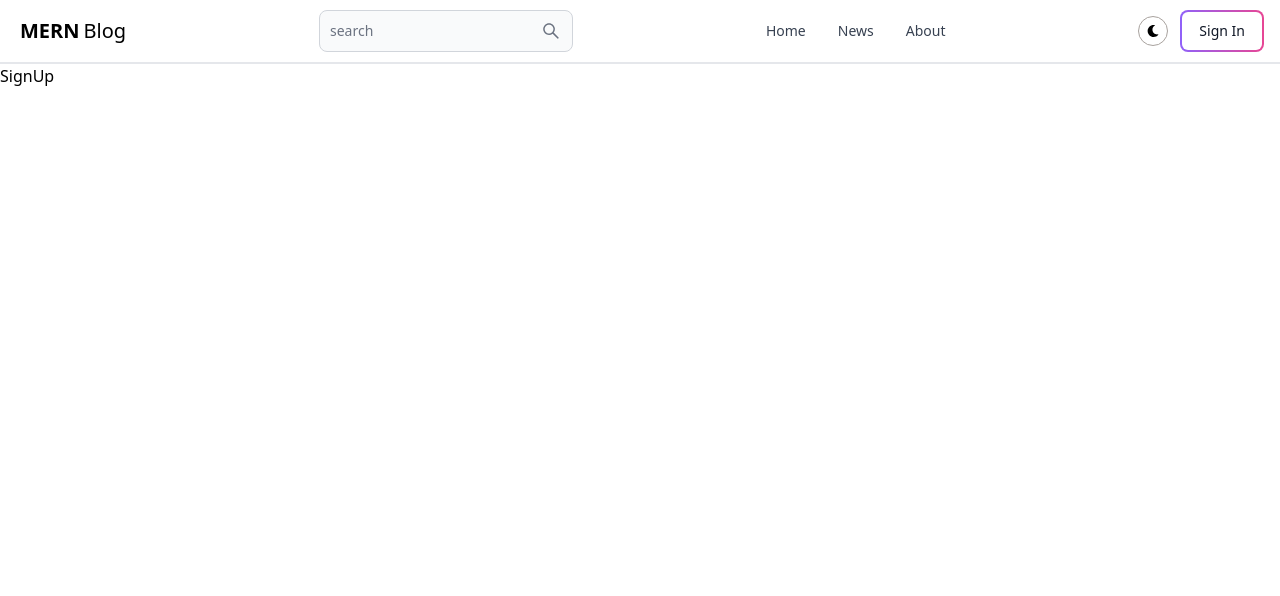
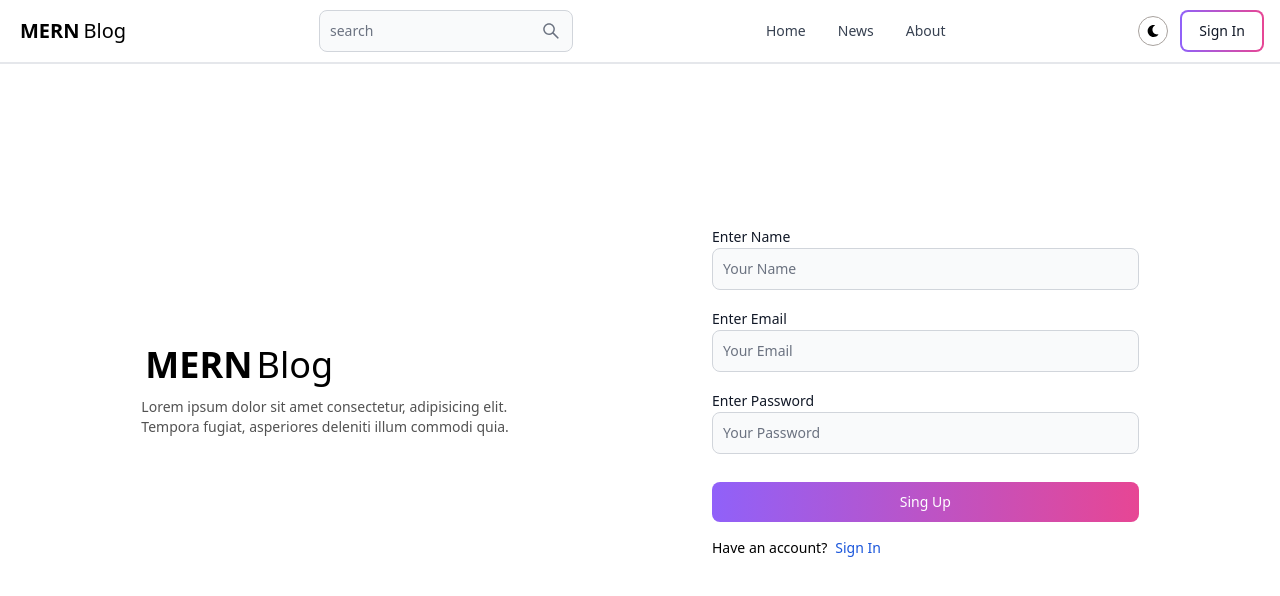
Before and after one commit to wynehtetaung/MERN-Blog-Project, a React (Vite) app in the folder client/: page /signUp in a window 1280 px wide. Shown: the top 596 px of the page. Built offline with nearby package versions, Linux system fonts and the light colour scheme.

Commit message:
[create] signup page ui

```diff
--- a/client/src/components/Header.jsx
+++ b/client/src/components/Header.jsx
@@ -5,7 +5,7 @@ import { FaMoon } from "react-icons/fa";
 export default function Header() {
   const path = useLocation().pathname;
   return (
-    <Navbar className="border-b-2">
+    <Navbar className="border-b-2 ">
       <Link
         to={`/`}
         className="self-center whitespace-nowrap text-sm sm:text-xl font-normal dark:text-white"
@@ -30,7 +30,7 @@ export default function Header() {
           <FaMoon />
         </div>
         <Link to={`/signIn`}>
-          <Button outline gradientDuoTone="purpleToPink">
+          <Button outline gradientDuoTone="purpleToPink" className="font-sans">
             Sign In
           </Button>
         </Link>
--- a/client/src/pages/SignUp.jsx
+++ b/client/src/pages/SignUp.jsx
@@ -1,3 +1,99 @@
+import { Button, Label, TextInput } from "flowbite-react";
+import { Link } from "react-router-dom";
+import { FaEye, FaEyeSlash } from "react-icons/fa";
+import { useRef, useState } from "react";
+import { checkEye } from "../utils/utils";
+
 export default function SignUp() {
-  return <div>SignUp</div>;
+  const [eye, setEye] = useState(false);
+  const [showEye, setShowEye] = useState(false);
+  const nameRef = useRef();
+  const emailRef = useRef();
+  const passwordRef = useRef();
+  return (
+    <div className="min-h-screen mt-20 ">
+      <div className="flex flex-col justify-center gap-10 items-center md:flex-row lg:gap-36 md:gap-20 md:pt-20">
+        <div className="w-1/2 md:w-2/6">
+          <Link to={`/`} className="text-4xl font-normal dark:text-white">
+            <span className="px-1 font-semibold">MERN</span>
+            Blog
+          </Link>
+          <p className="mt-3 text-sm text-neutral-600 font-medium">
+            Lorem ipsum dolor sit amet consectetur, adipisicing elit. Tempora
+            fugiat, asperiores deleniti illum commodi quia.
+          </p>
+        </div>
+        <div className="w-1/2 md:w-2/6 select-none">
+          <form
+            className="flex flex-col gap-4"
+            onSubmit={(e) => {
+              e.preventDefault();
+              console.log(passwordRef.current.value);
+            }}
+          >
+            <div className="">
+              <Label value="Enter Name" />
+              <TextInput
+                ref={nameRef}
+                type="text"
+                placeholder="Your Name"
+                id="name"
+                required
+              />
+            </div>
+            <div className="">
+              <Label value="Enter Email" />
+              <TextInput
+                ref={emailRef}
+                type="email"
+                placeholder="Your Email"
+                id="email"
+                required
+              />
+            </div>
+            <div className="relative">
+              <Label value="Enter Password" />
+              <TextInput
+                ref={passwordRef}
+                onChange={(e) =>
+                  e.target.value ? setShowEye(true) : setShowEye(false)
+                }
+                type="password"
+                placeholder="Your Password"
+                required
+                id="password"
+              />
+              {showEye && (
+                <span
+                  className="absolute top-9 right-5 cursor-pointer text-lg"
+                  onClick={() => {
+                    setEye(!eye);
+                    checkEye(eye, "password");
+                  }}
+                >
+                  {eye ? <FaEyeSlash /> : <FaEye />}
+                </span>
+              )}
+            </div>
+            <Button
+              type="submit"
+              className="w-full mx-auto mt-3 font-sans "
+              gradientDuoTone="purpleToPink"
+            >
+              Sing Up
+            </Button>
+            <div className="text-sm ">
+              <span className="font-sans">Have an account?</span>
+              <Link
+                to={`/signIn`}
+                className="ml-2 text-blue-700 cursor-pointer hover:text-blue-400"
+              >
+                Sign In
+              </Link>
+            </div>
+          </form>
+        </div>
+      </div>
+    </div>
+  );
 }
--- /dev/null
+++ b/client/src/utils/utils.js
@@ -0,0 +1,7 @@
+export const checkEye = (check, id) => {
+  if (!check) {
+    document.getElementById(id).setAttribute("type", "text");
+  } else {
+    document.getElementById(id).setAttribute("type", "password");
+  }
+};
```
